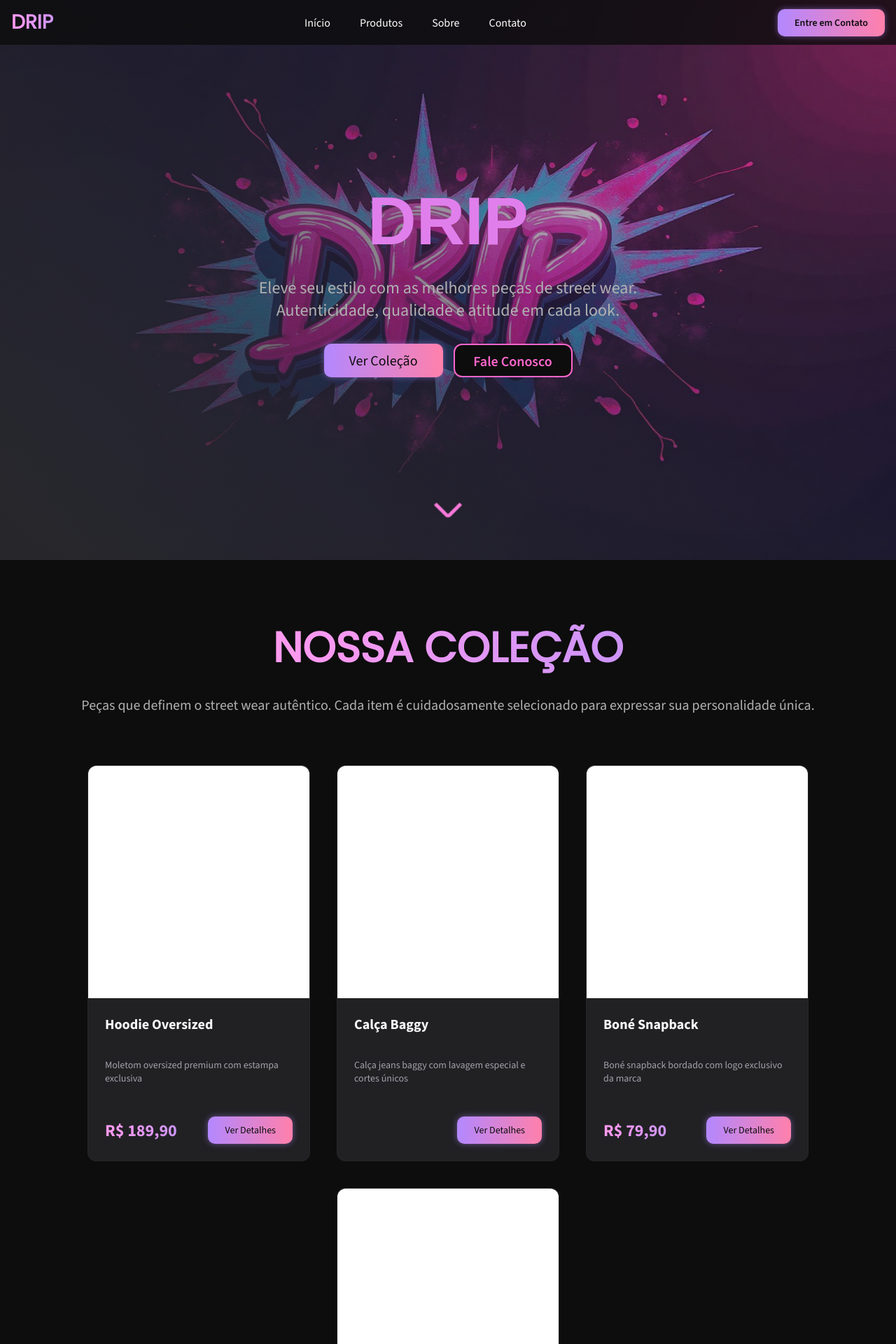
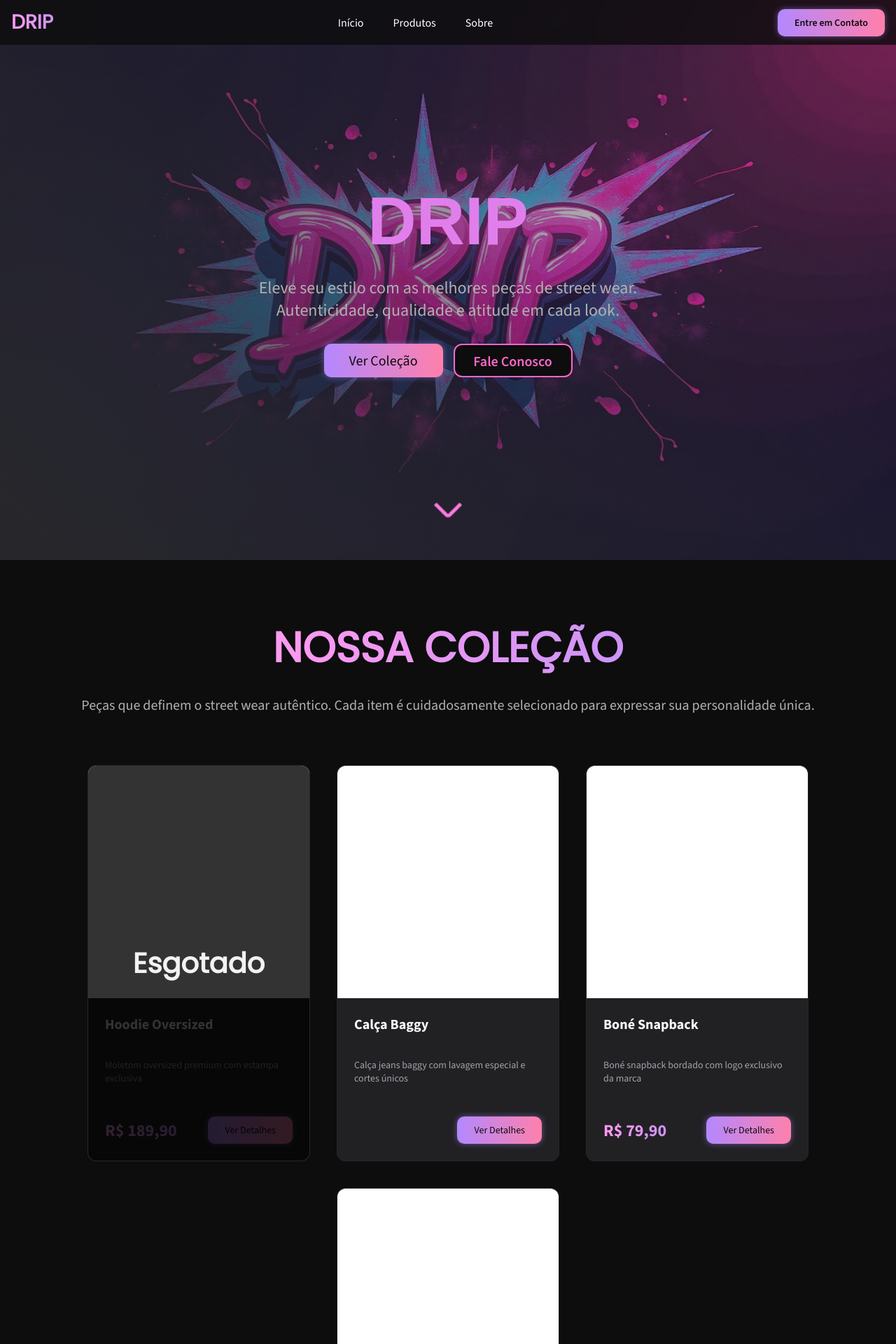
Before and after one commit to Eclipxis/DripStore-App, a Next.js app: page / in a window 1280 px wide. Shown: the top 1920 px of the page at 70% size. Built offline with nearby package versions, Linux system fonts and the light colour scheme.

Commit message:
feat: add animations

```diff
--- a/src/ui/atoms/button/index.tsx
+++ b/src/ui/atoms/button/index.tsx
@@ -1,3 +1,5 @@
+/* eslint-disable @typescript-eslint/no-explicit-any */
+import { TargetAndTransition, Transition, VariantLabels } from 'motion';
 import { CSSProperties } from 'react';
 import * as S from './styled';
 
@@ -8,13 +10,19 @@ interface Props {
   variant: TButtonVariant;
   onClick: () => void;
   styles?: CSSProperties
+  initial?: boolean | TargetAndTransition | VariantLabels
+  animate?: boolean | TargetAndTransition | VariantLabels
+  transition?: Transition<any> | undefined
 }
 
 const Button = ({
   label,
   variant,
   onClick,
-  styles
+  styles,
+  initial,
+  animate,
+  transition
 }: Props) => {
   return (
     <S.Container
@@ -22,6 +30,9 @@ const Button = ({
       variant={variant}
       onClick={onClick}
       style={styles}
+      initial={initial}
+      animate={animate}
+      transition={transition}
     >
       {label}
     </S.Container>
--- a/src/ui/atoms/button/styled.ts
+++ b/src/ui/atoms/button/styled.ts
@@ -1,7 +1,8 @@
 import styled, { css } from "styled-components";
 import { TButtonVariant } from ".";
+import { motion } from "motion/react";
 
-export const Container = styled.button<{
+export const Container = styled(motion.button)<{
   variant: TButtonVariant
 }>`
   padding: 1rem 2.4rem;
--- a/src/ui/molecules/card-show-collection/index.tsx
+++ b/src/ui/molecules/card-show-collection/index.tsx
@@ -19,6 +19,13 @@ const CardShowCollection = ({
 }: Props) => {
   return (
     <S.Container>
+      {isHide && (
+        <S.Overlay>
+          <S.SoldOutLabel>
+            Esgotado
+          </S.SoldOutLabel>
+        </S.Overlay>
+      )}
       <S.WrapperImage />
       <S.WrapperDetails>
         <S.NameDetails>{name}</S.NameDetails>
--- a/src/ui/molecules/card-show-collection/styled.ts
+++ b/src/ui/molecules/card-show-collection/styled.ts
@@ -2,6 +2,7 @@ import { motion } from "motion/react";
 import styled from "styled-components";
 
 export const Container = styled(motion.div)`
+  position: relative;
   display: flex;
   flex-direction: column;
   flex: 1 1 28rem;
@@ -71,3 +72,25 @@ export const MoreDetails = styled.div`
   justify-content: space-between;
   padding-top: 1.6rem;
 `;
+
+export const Overlay = styled.div`
+  position: absolute;
+  top: 0;
+  left: 0;
+  width: 100%;
+  height: 100%;
+  background: rgba(0, 0, 0, 0.8);
+  z-index: 2;
+  display: flex;
+  align-items: center;
+  justify-content: center;
+  border-radius: 1.2rem;
+`;
+
+export const SoldOutLabel = styled.div`
+  color: #f2f2f2;
+  font-size: 4rem;
+  font-weight: 600;
+  padding: 0.5rem 1rem;
+  font-family: 'Poppins';
+`;
--- a/src/ui/molecules/header/index.tsx
+++ b/src/ui/molecules/header/index.tsx
@@ -21,32 +21,51 @@ const Header = () => {
           variant='ghost'
           onClick={() => { scrollToSection('hero') }}
           styles={{ fontSize: '1.6rem' }}
+          initial={{ opacity: 0, y: -10 }}
+          animate={{ opacity: 1, y: 0 }}
+          transition={{
+            duration: 0.5,
+            delay: 0.2
+          }}
         />
         <Button
           label='Produtos'
           variant='ghost'
           onClick={() => { scrollToSection('products') }}
           styles={{ fontSize: '1.6rem' }}
+          initial={{ opacity: 0, y: -10 }}
+          animate={{ opacity: 1, y: 0 }}
+          transition={{
+            duration: 0.5,
+            delay: 0.5
+          }}
         />
         <Button
           label='Sobre'
           variant='ghost'
           onClick={() => { scrollToSection('about') }}
           styles={{ fontSize: '1.6rem' }}
-        />
-        <Button
-          label='Contato'
-          variant='ghost'
-          onClick={() => { scrollToSection('contact') }}
-          styles={{ fontSize: '1.6rem' }}
+          initial={{ opacity: 0, y: -10 }}
+          animate={{ opacity: 1, y: 0 }}
+          transition={{
+            duration: 0.5,
+            delay: 0.8
+          }}
         />
       </S.WrapperItems>
 
       <Button
         label='Entre em Contato'
         variant='primary'
-        onClick={() => {}}
+        onClick={() => { scrollToSection('contact') }}
         styles={{ fontWeight: 600 }}
+        initial={{ opacity: 0, scale: 0 }}
+        animate={{ opacity: 1, scale: 1 }}
+        transition={{
+          duration: 0.5,
+          delay: 0.2,
+          ease: [0, 0.71, 0.2, 1.01]
+        }}
       />
     </S.Container>
   )
--- a/src/ui/templates/about/styled.ts
+++ b/src/ui/templates/about/styled.ts
@@ -43,6 +43,7 @@ export const Card = styled.div`
   padding: 3.2rem;
   margin-top: 3.2rem;
   width: 100%;
+  max-width: 89.6rem;
 `;
 
 export const StrongDescription = styled.strong`
--- a/src/ui/templates/contact/styled.ts
+++ b/src/ui/templates/contact/styled.ts
@@ -73,6 +73,7 @@ export const Card = styled.div`
   display: flex;
   flex-direction: column;
   align-items: center;
+  justify-content: space-between;
   border-radius: 1.2rem;
   background-color: #262629;
   border: 1px solid #27282A80;
--- a/src/ui/templates/hero/index.tsx
+++ b/src/ui/templates/hero/index.tsx
@@ -2,11 +2,38 @@ import Button from '@/ui/atoms/button';
 import * as S from './styled';
 
 const Hero = () => {
+  const goToContact = () => {
+    const component = document.getElementById('contact');
+
+    if (!component)
+      return;
+
+    component.scrollIntoView({ behavior: 'smooth' });
+  }
+
   return (
     <S.Container id="hero">
       <S.Wrapper>
-        <S.Title>DRIP</S.Title>
-        <S.Subtitle>
+        <S.Title
+          initial={{ opacity: 0, scale: 0 }}
+          animate={{ opacity: 1, scale: 1 }}
+          transition={{
+            duration: 1,
+            delay: 0.2,
+            ease: [0, 0.71, 0.2, 1.01]
+          }}
+        >
+          DRIP
+        </S.Title>
+        <S.Subtitle
+          initial={{ opacity: 0, scale: 0 }}
+          animate={{ opacity: 1, scale: 1 }}
+          transition={{
+            duration: 1.2,
+            delay: 0.6,
+            ease: [0, 0.71, 0.2, 1.01]
+          }}
+        >
           Eleve seu estilo com as melhores peças de street wear.<br />
           Autenticidade, qualidade e atitude em cada look.
         </S.Subtitle>
@@ -21,16 +48,30 @@ const Hero = () => {
               height: '4.8rem',
               fontSize: '2rem'
             }}
+            initial={{ opacity: 0, y: 25 }}
+            animate={{ opacity: 1, y: 0 }}
+            transition={{
+              duration: 1.5,
+              delay: 0.4,
+              ease: [0, 0.83, 1, 1.05]
+            }}
           />
 
           <Button
             label='Fale Conosco'
             variant='secondary'
-            onClick={() => {}}
+            onClick={goToContact}
             styles={{
               width: '100%',
               height: '4.8rem',
               fontSize: '2rem'
+            }}
+            initial={{ opacity: 0, y: 25 }}
+            animate={{ opacity: 1, y: 0 }}
+            transition={{
+              duration: 1.5,
+              delay: 0.4,
+              ease: [0, 0.83, 1, 1.05]
             }}
           />
         </S.WrapperButtons>
--- a/src/ui/templates/hero/styled.ts
+++ b/src/ui/templates/hero/styled.ts
@@ -30,7 +30,7 @@ export const Wrapper = styled.div`
   background: linear-gradient(45deg, hsl(240 3.7% 15.9%), hsl(270 95% 75% / .1));
 `;
 
-export const Title = styled.h1`
+export const Title = styled(motion.h1)`
   font-size: 6rem;
   font-weight: 900;
   color: #e07fec;
@@ -42,7 +42,7 @@ export const Title = styled.h1`
   }
 `;
 
-export const Subtitle = styled.p`
+export const Subtitle = styled(motion.p)`
   font-size: 2rem;
   color: #b1b1b1ff;
   text-align: center;
--- a/src/ui/templates/show-collection/index.tsx
+++ b/src/ui/templates/show-collection/index.tsx
@@ -20,7 +20,7 @@ const ShowCollection = () => {
             description='Moletom oversized premium com estampa exclusiva'
             price={189.90}
             pictures={[]}
-            isHide={false}
+            isHide
           />
 
           <CardShowCollection
```
